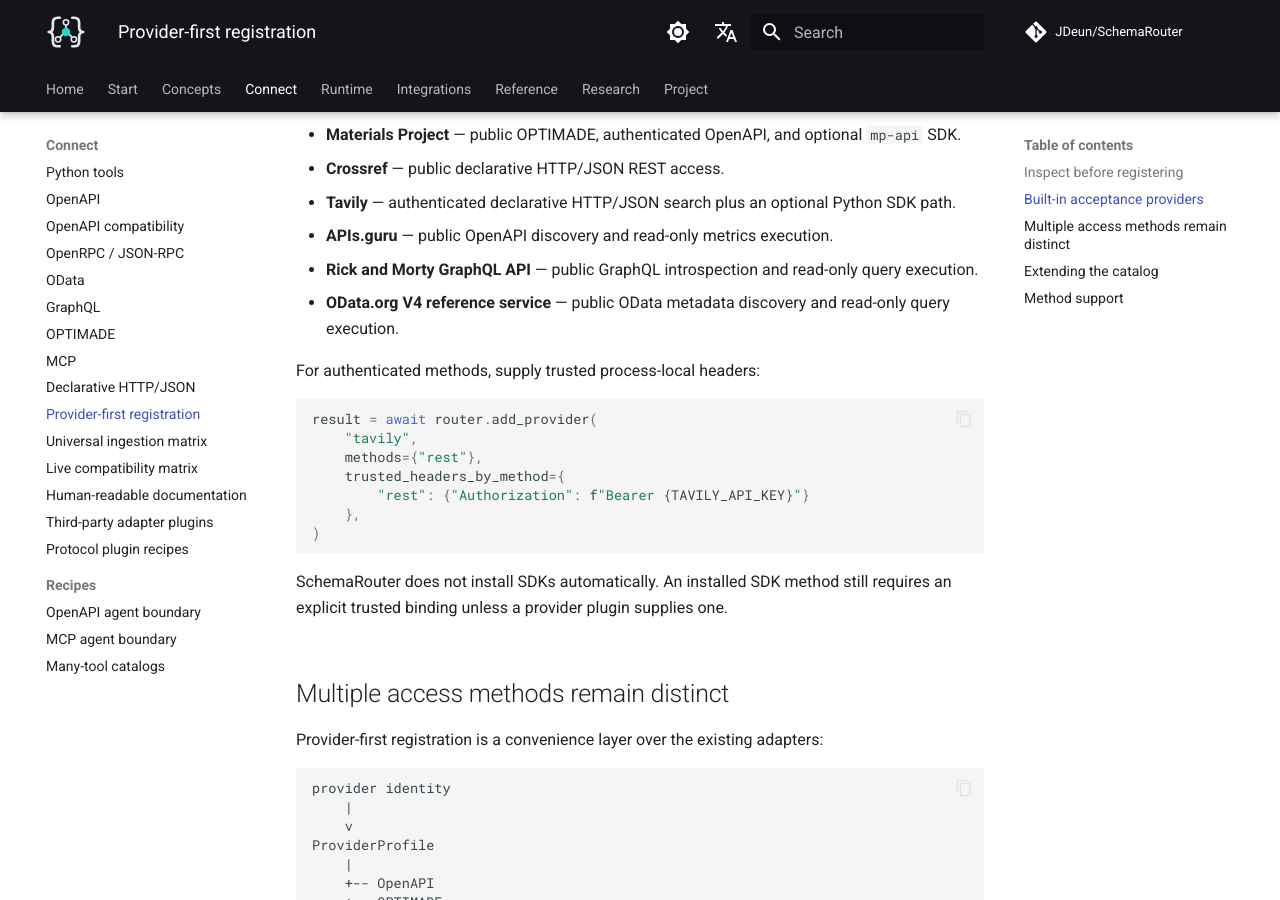
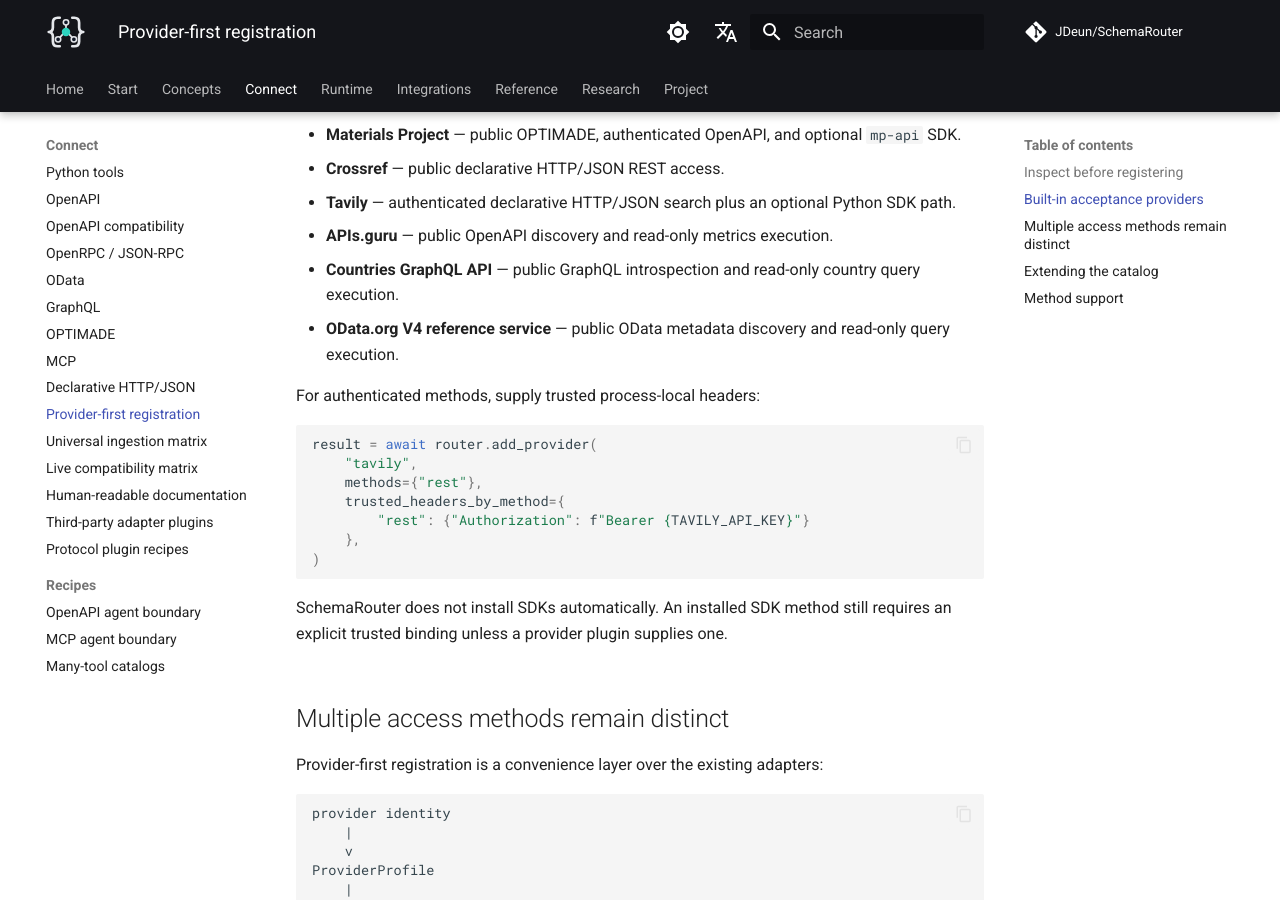
Before and after one commit to JDeun/SchemaRouter, an MkDocs documentation site: the page built from docs/guides/provider-first-registration.md, in a window 1280 px wide and 900 px high, scrolled down 1015 px. Built offline with MkDocs 1.6.1 and Material for MkDocs 9.7.7, drawn with Linux system fonts in a browser that asks for light colours; comment, search, counter and statistics services are not loaded.

Commit message:
docs: use active countries GraphQL acceptance provider

```diff
--- a/docs/guides/provider-first-registration.md
+++ b/docs/guides/provider-first-registration.md
@@ -42,7 +42,7 @@
 - **Crossref** — public declarative HTTP/JSON REST access.
 - **Tavily** — authenticated declarative HTTP/JSON search plus an optional Python SDK path.
 - **APIs.guru** — public OpenAPI discovery and read-only metrics execution.
-- **Rick and Morty GraphQL API** — public GraphQL introspection and read-only query execution.
+- **Countries GraphQL API** — public GraphQL introspection and read-only country query execution.
 - **OData.org V4 reference service** — public OData metadata discovery and read-only query execution.
 
 For authenticated methods, supply trusted process-local headers:
```
